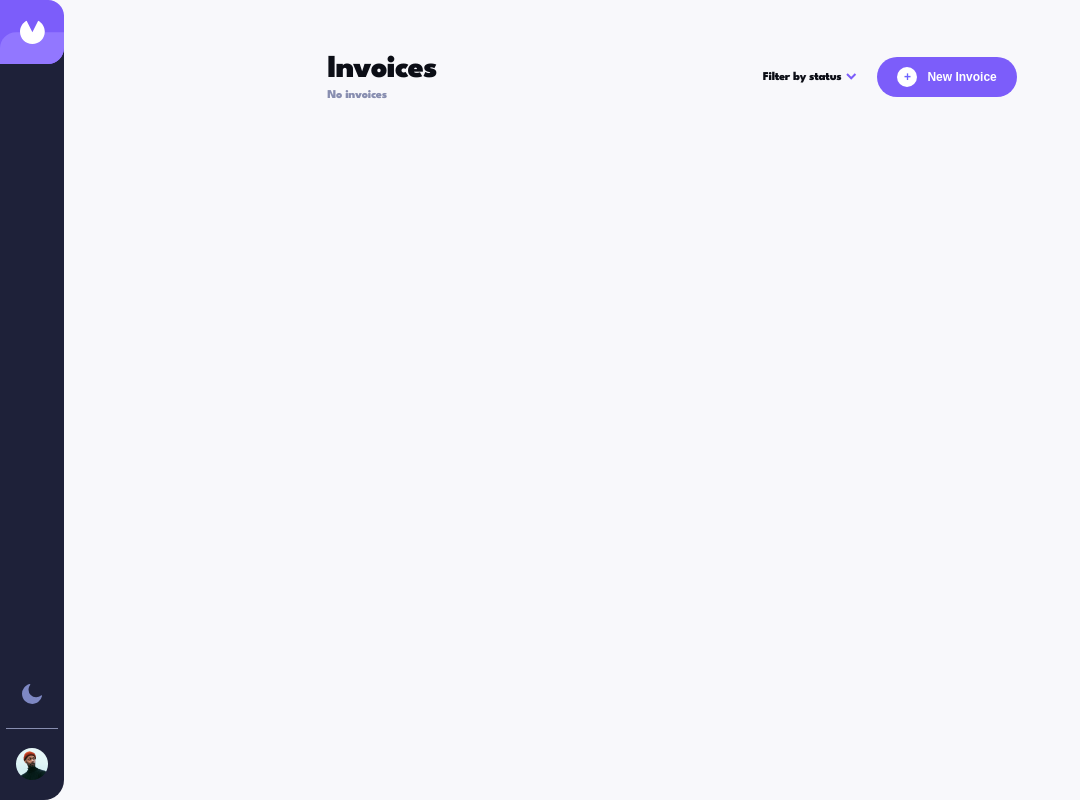
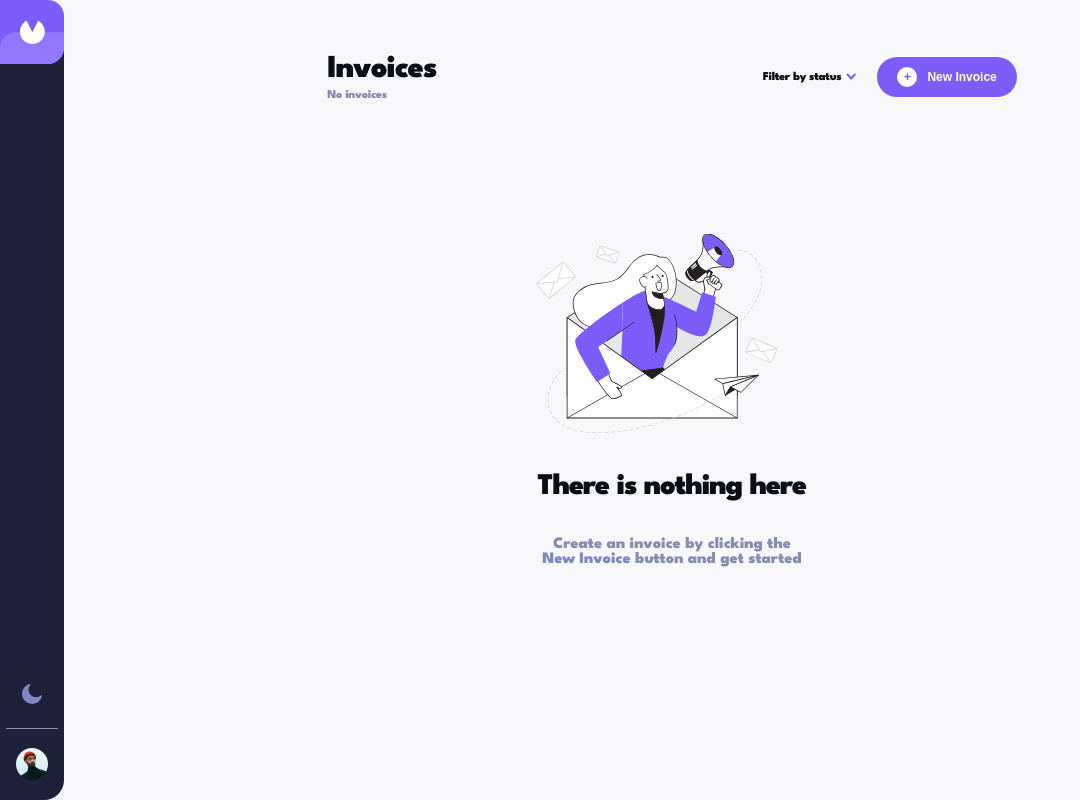
Before and after one commit to kasuSamuel/Invoice-App, an Angular app: page / in a window 1280 px wide. Shown: the whole page, without its empty margins (0-1080 px from the left). Built offline with nearby package versions, Linux system fonts and the light colour scheme.

Commit message:
Empty-invoice-page component implementation.

```diff
--- a/src/app/app.component.css
+++ b/src/app/app.component.css
@@ -8,11 +8,6 @@
 
 }
 
-.header {
-    width: 100%;
-    position: absolute;
-    top: 2rem;
-    }
 
     .main-content {
         position: absolute;
@@ -23,3 +18,17 @@
         flex-direction: column;
 
     }
+
+    .header {
+        width: 100%;
+        position: absolute;
+        top: 2rem;
+        }
+
+
+        .empty-invoice-page {
+            position: absolute;
+            top: 50%;
+            left: 50%;
+            transform: translate(-50%, -50%);
+        }
--- a/src/app/app.component.html
+++ b/src/app/app.component.html
@@ -2,7 +2,7 @@
     <app-side-navbar class="side-navbar"></app-side-navbar>
     <div class="main-content">
             <app-header class="header"></app-header>
-
+            <app-empty-invoice-page class="empty-invoice-page"></app-empty-invoice-page>
         <!-- <app-invoice-form></app-invoice-form>
         <app-invoice-list></app-invoice-list> -->
     </div>
--- a/src/app/app.component.ts
+++ b/src/app/app.component.ts
@@ -2,6 +2,7 @@
 import { RouterOutlet } from '@angular/router';
 import { SideNavbarComponent } from './side-navbar/side-navbar.component';
 import { HeaderComponent } from './header/header.component';
+import { EmptyInvoicePageComponent } from './empty-invoice-page/empty-invoice-page.component';
 
 
 @Component({
@@ -10,7 +11,8 @@
   imports: [
       RouterOutlet,
       SideNavbarComponent,
-      HeaderComponent
+      HeaderComponent,
+      EmptyInvoicePageComponent
     ],
   templateUrl: './app.component.html',
   styleUrl: './app.component.css',
--- /dev/null
+++ b/src/app/empty-invoice-page/empty-invoice-page.component.css
@@ -0,0 +1,26 @@
+.text{
+    margin-top: 2rem;
+
+}
+h2{
+    color: var(--base-black);
+    font-family: Spartan;
+font-size: 30px;
+font-weight: 700;
+line-height: 35.84px;
+letter-spacing: -1px;
+text-align: center;
+text-underline-position: from-font;
+text-decoration-skip-ink: none;
+margin-bottom: 1rem;
+
+}
+
+p{width: 17rem;
+    color: var(--grey-medium);
+    text-align: center;
+
+}
+span{
+    color: var(--grey-dark);
+}
--- /dev/null
+++ b/src/app/empty-invoice-page/empty-invoice-page.component.html
@@ -0,0 +1,7 @@
+<main>
+    <img src="assets/images/illustration-empty.svg" alt="">
+<div class="text">
+    <h2>There is nothing here</h2> <br>
+    <p>Create an invoice by clicking the <br><span>New Invoice</span> button and get started</p>
+</div>
+</main>
```
Also changed, not shown: src/app/empty-invoice-page/empty-invoice-page.component.ts (added, +12 -0 lines), 1 other file (tests, documents, lock files or other folders).
